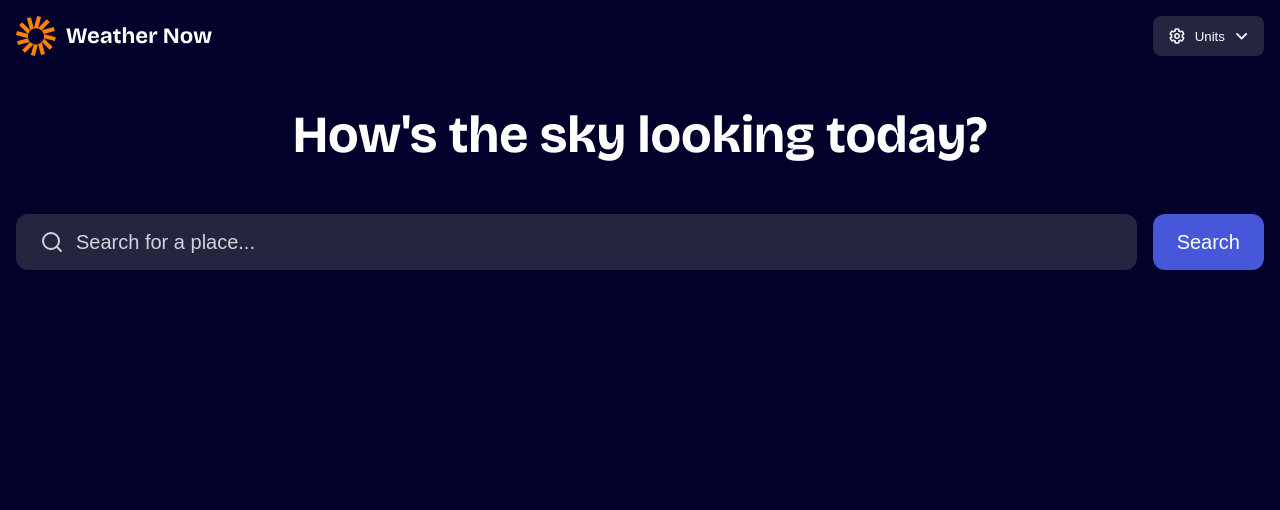
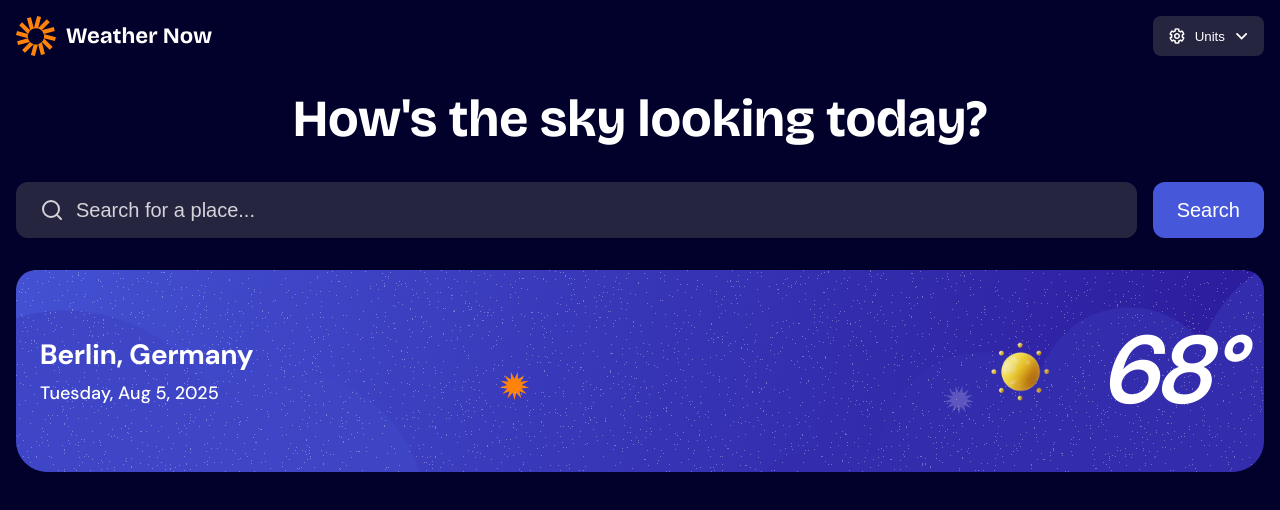
Before and after one commit to ahndrou/weather-app, a React (Vite) app: page / in a window 1280 px wide. Shown: the top 510 px of the page. Built offline with nearby package versions, Linux system fonts and the light colour scheme.

Commit message:
finish weather today banner markup and styling

```diff
--- a/src/components/GlobalStyles.tsx
+++ b/src/components/GlobalStyles.tsx
@@ -17,6 +17,11 @@ export default createGlobalStyle`
     *::before,
     *::after {
         box-sizing: border-box;
+    }
+
+    p, h1, h2, h3, h4, h5, h6 {
+      margin: 0;
+      padding: 0;
     }
 
     html, body, #root {
--- a/src/components/Header.tsx
+++ b/src/components/Header.tsx
@@ -14,5 +14,4 @@ export default function Header() {
 const Wrapper = styled.header`
   display: flex;
   justify-content: space-between;
-  margin-block-end: ${48 / 16}rem;
 `;
--- a/src/components/Page.tsx
+++ b/src/components/Page.tsx
@@ -2,36 +2,38 @@ import styled from "styled-components";
 import Header from "./Header";
 import SearchForm from "./SearchForm";
 import { textPreset2 } from "./GlobalStyles";
+import WeatherInfoBanner from "./WeatherTodayBanner";
 
 export default function Page() {
   return (
     <Wrapper>
       <Header />
       <Main>
-        <BannerText>How's the sky looking today?</BannerText>
+        <PageTitle>How's the sky looking today?</PageTitle>
         <SearchForm />
+        <WeatherInfoBanner />
       </Main>
     </Wrapper>
   );
 }
 
-const BannerText = styled.span`
-  ${textPreset2}
-
-  display: block;
-  width: fit-content;
-  margin-inline: auto;
-  margin-block-end: ${48 / 16}rem;
-  text-align: center;
-`;
-
 const Wrapper = styled.div`
   display: flex;
   flex-direction: column;
+  gap: 32px;
   min-height: 100%;
   padding: 16px 16px 48px;
 `;
 
+const PageTitle = styled.h1`
+  ${textPreset2}
+
+  text-align: center;
+`;
+
 const Main = styled.main`
+  display: flex;
+  flex-direction: column;
   flex-grow: 1;
+  gap: 32px;
 `;
--- a/src/components/SearchForm.tsx
+++ b/src/components/SearchForm.tsx
@@ -67,7 +67,7 @@ const SearchButton = styled.input`
   border: none;
   flex-basis: 100%;
 
-  @media screen and (width >= 400px) {
+  @media screen and (width >= ${768 / 16}rem) {
     flex-basis: auto;
   }
 `;
--- /dev/null
+++ b/src/components/WeatherTodayBanner.tsx
@@ -0,0 +1,73 @@
+import styled from "styled-components";
+import sunImgSrc from "../assets/images/icon-sunny.webp";
+import bgImgSmallSrc from "../assets/images/bg-today-small.svg";
+import bgImgLargeSrc from "../assets/images/bg-today-large.svg";
+
+import { textPreset1, textPreset4, textPreset6 } from "./GlobalStyles";
+
+export default function WeatherTodayBanner() {
+  return (
+    <Wrapper>
+      <TextSection>
+        <LocationText>Berlin, Germany</LocationText>
+        <DateText>Tuesday, Aug 5, 2025</DateText>
+      </TextSection>
+
+      <TempDisplayWrapper>
+        <WeatherIcon src={sunImgSrc} />
+        <TempDisplay>68°</TempDisplay>
+      </TempDisplayWrapper>
+    </Wrapper>
+  );
+}
+
+const Wrapper = styled.div`
+  display: flex;
+  flex-direction: column;
+  gap: ${16 / 16}rem;
+  align-items: center;
+  padding: 41px 24px;
+  border-radius: 20px;
+  background-image: url(${bgImgSmallSrc});
+  background-size: cover;
+  background-position: bottom;
+
+  @media screen and (width >= ${768 / 16}rem) {
+    background-image: url(${bgImgLargeSrc});
+    flex-direction: row;
+  }
+`;
+
+const TextSection = styled.div`
+  flex-grow: 1;
+  text-align: center;
+
+  @media screen and (width >= ${768 / 16}rem) {
+    text-align: left;
+  }
+`;
+
+const LocationText = styled.span`
+  ${textPreset4}
+
+  display: block;
+  margin-bottom: ${12 / 16}rem;
+`;
+
+const DateText = styled.span`
+  ${textPreset6}
+`;
+
+const TempDisplayWrapper = styled.div`
+  display: flex;
+  align-items: center;
+  gap: 20px;
+`;
+
+const TempDisplay = styled.span`
+  ${textPreset1}
+`;
+
+const WeatherIcon = styled.img`
+  width: ${120 / 16}rem;
+`;
```
